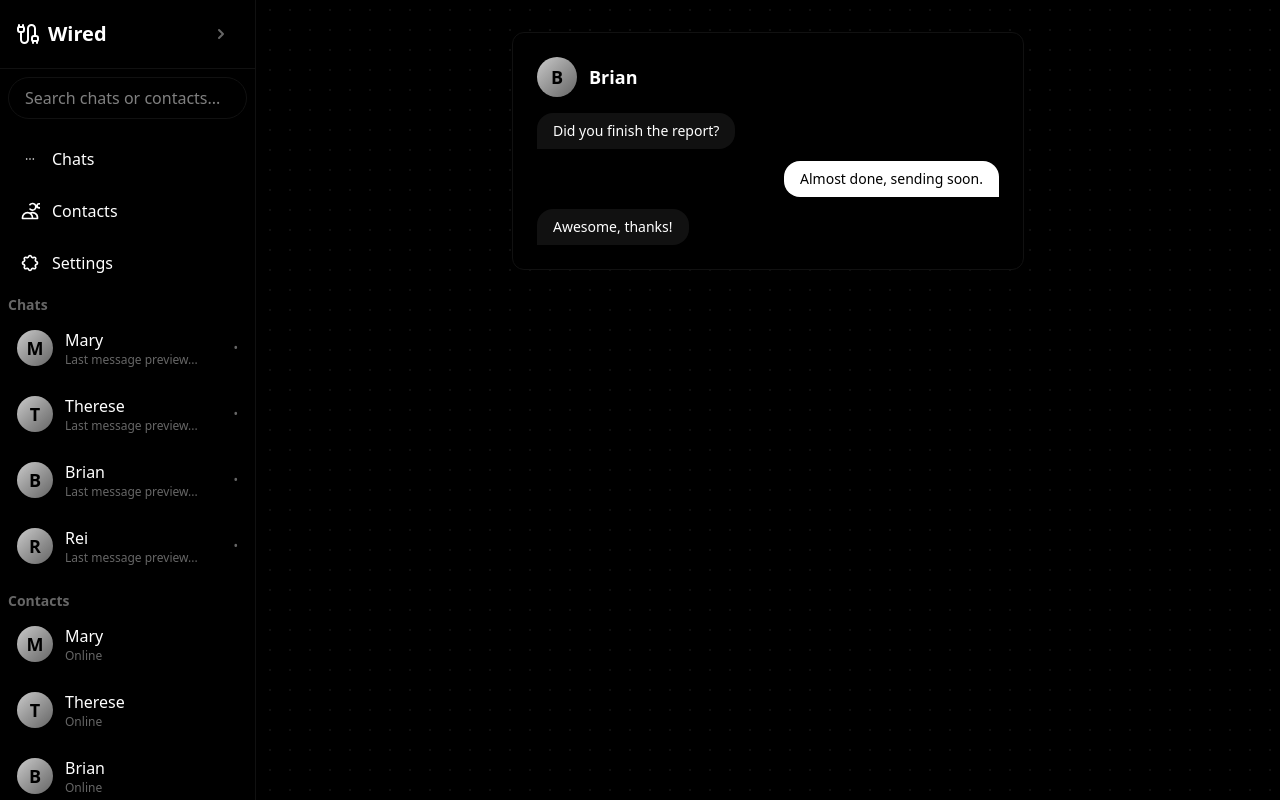
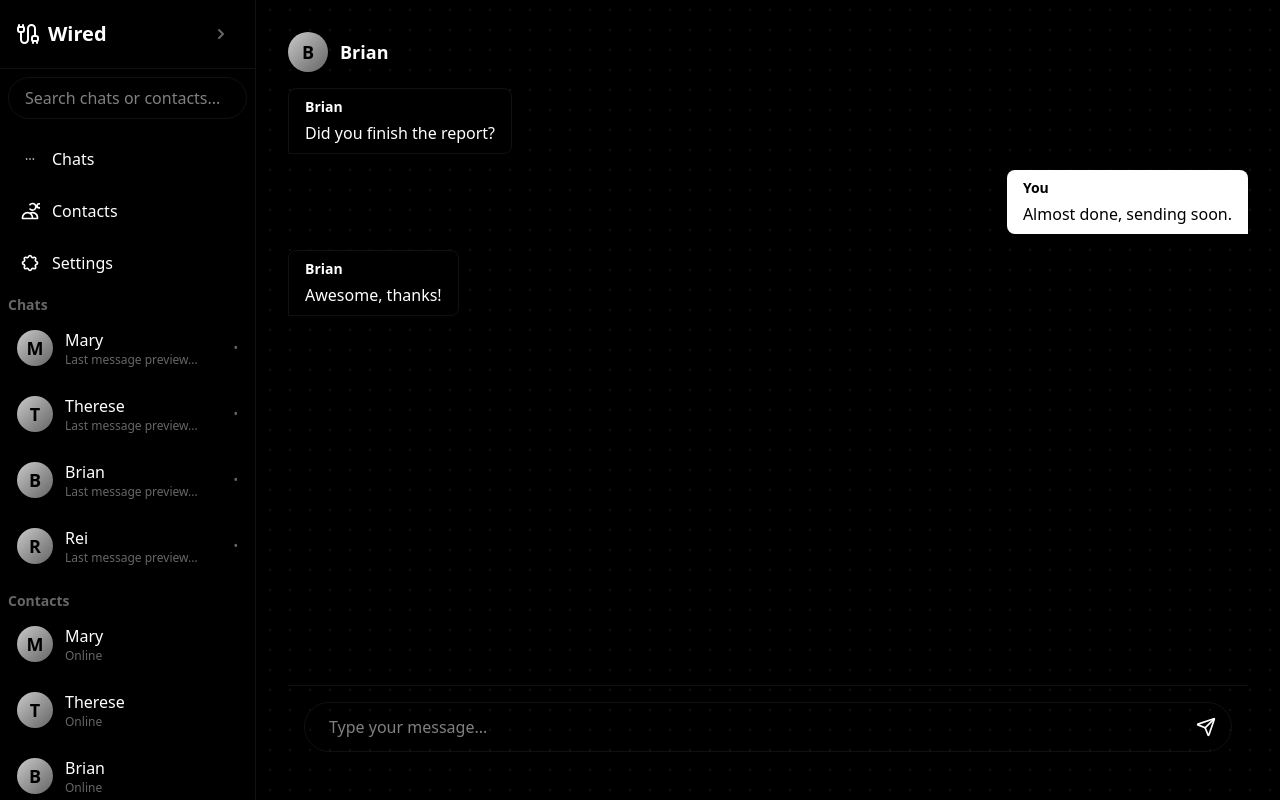
Before and after one commit to rei-naissance/Wired, a Next.js app in the folder wired/: page /chats/brian in a window 1280 px wide. Built offline with nearby package versions, Linux system fonts and the light colour scheme.

Commit message:
feat: refactor ChatPage to manage messages state and improve UI structure

```diff
--- a/wired/app/chats/[id]/page.tsx
+++ b/wired/app/chats/[id]/page.tsx
@@ -1,5 +1,7 @@
-import ChatWindow from "../../../components/ChatWindow";
-import { chatUsers } from "../../../lib/chatData";
+"use client";
+import React, { useState, useRef, useEffect } from "react";
+import { chatUsers, Message as ChatMessage } from "../../../lib/chatData";
+import MessageInput from "../../../components/MessageInput";
 import { notFound } from "next/navigation";
 
 interface ChatPageProps {
@@ -7,11 +9,60 @@ interface ChatPageProps {
 }
 
 export default function ChatPage({ params }: ChatPageProps) {
-  const user = chatUsers.find((u) => u.id === params.id);
+  const { id } = React.use(params);
+  const user = chatUsers.find((u) => u.id === id);
   if (!user) return notFound();
+
+  const [messages, setMessages] = useState<ChatMessage[]>(user.messages);
+  const messagesEndRef = useRef<HTMLDivElement | null>(null);
+
+  useEffect(() => {
+    messagesEndRef.current?.scrollIntoView({ behavior: "smooth" });
+  }, [messages]);
+
+  const handleSend = (text: string) => {
+    setMessages([
+      ...messages,
+      { from: "You", text },
+    ]);
+  };
+
   return (
-    <div className="flex flex-col gap-8 p-8">
-      <ChatWindow user={user.name} messages={user.messages} />
+    <div className="flex flex-col h-full max-h-screen">
+      {/* Chat header */}
+      <div className="flex items-center gap-3 px-8 pt-8 pb-4">
+        <div className="w-10 h-10 rounded-full bg-gradient-to-br from-primary/80 to-muted flex items-center justify-center text-lg font-bold text-background">
+          {user.name.charAt(0).toUpperCase()}
+        </div>
+        <span className="text-lg font-semibold text-foreground">{user.name}</span>
+      </div>
+      {/* Messages */}
+      <div className="flex-1 overflow-y-auto px-8 pb-4 space-y-4">
+        {messages.map((msg, idx) => (
+          <div
+            key={idx}
+            className={`flex ${msg.from === "You" ? "justify-end" : "justify-start"}`}
+          >
+            <div
+              className={`max-w-xs md:max-w-md px-4 py-2 rounded-lg ${
+                msg.from === "You"
+                  ? "bg-primary text-black rounded-br-none"
+                  : "bg-card-background text-foreground border border-card-border rounded-bl-none"
+              }`}
+            >
+              <div className="font-semibold text-sm">
+                {msg.from}
+              </div>
+              <div className="mt-1">{msg.text}</div>
+            </div>
+          </div>
+        ))}
+        <div ref={messagesEndRef} />
+      </div>
+      {/* Message Input */}
+      <div className="px-8 pb-8">
+        <MessageInput onSend={handleSend} />
+      </div>
     </div>
   );
 }
```
